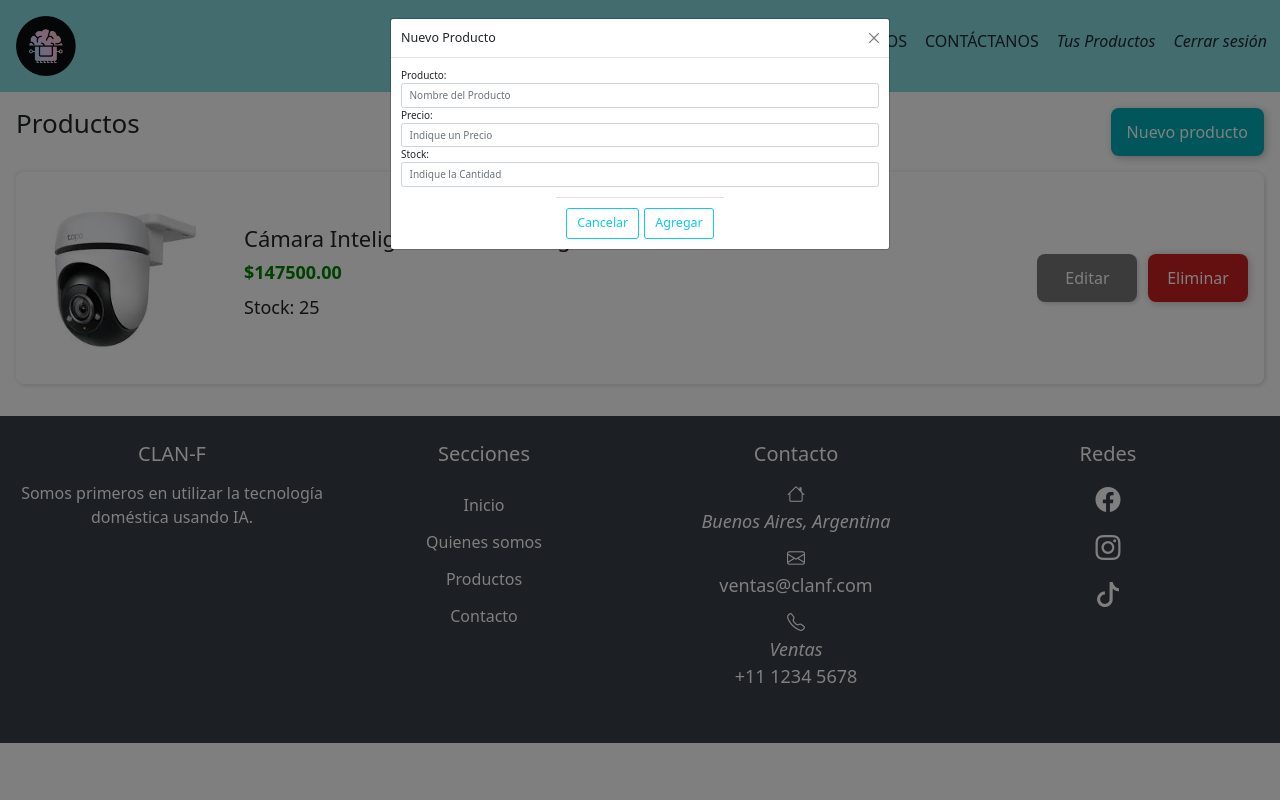
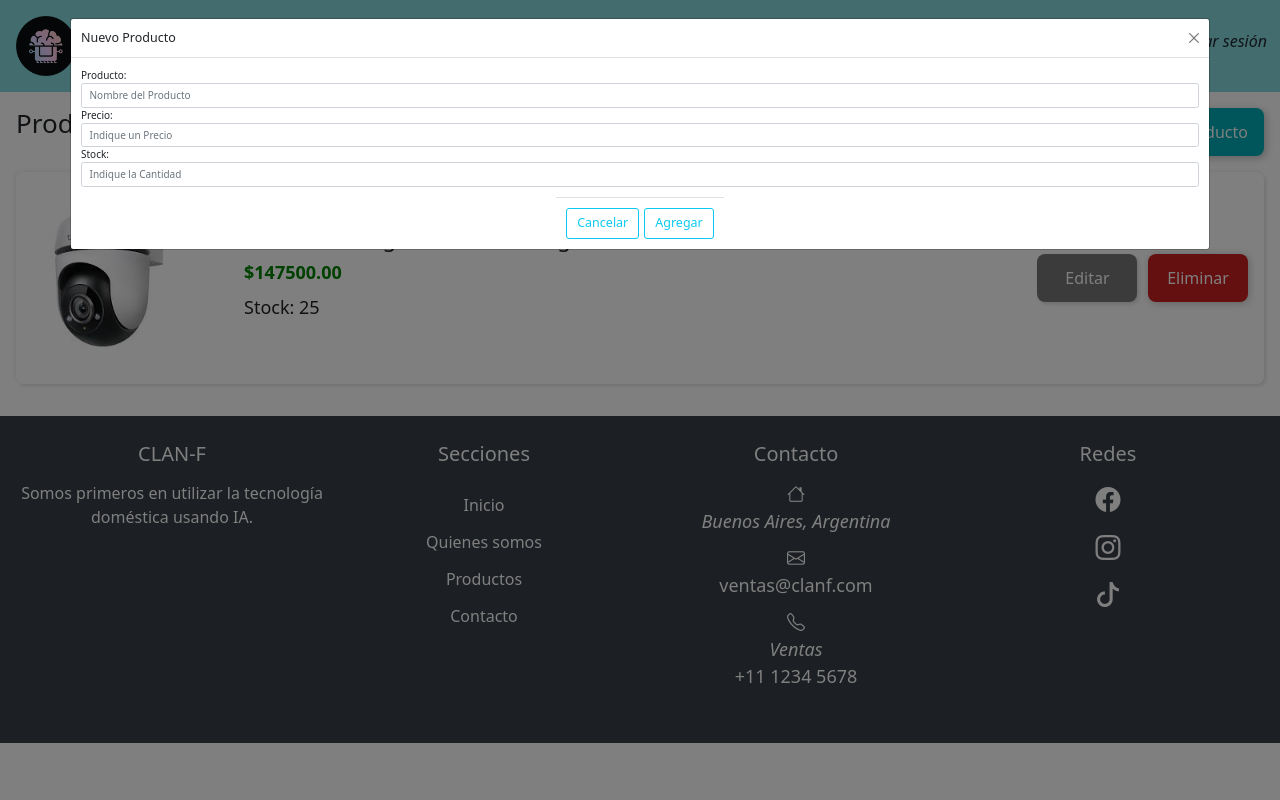
Before and after one commit to PaylemanC/CLAN-F--e-commerce, a Django app: page /administrador/ in a window 1280 px wide, after a click on "Nuevo producto". Run offline with Django 4.2, Linux system fonts and the light colour scheme; the visitor is signed in with stand-in values (Sample User, id 1); some libraries are stand-ins or nearby versions.

Commit message:
css modal template administrador

```diff
--- a/templates/administrador.html
+++ b/templates/administrador.html
@@ -27,8 +27,8 @@
 </section>
 
 
-<div class="modal fade" id="exampleModal" tabindex="-1" aria-labelledby="exampleModalLabel" aria-hidden="true">
-  <div class="modal-dialog">
+<div class="modal fade" id="exampleModal" data-bs-backdrop="static" tabindex="-1" aria-labelledby="exampleModalLabel" aria-hidden="true">
+  <div class="modal-dialog modal-xl">
     <div class="modal-content">
       <div class="modal-header">
         <h5 class="modal-title" id="exampleModalLabel">Nuevo Producto</h5>
```
